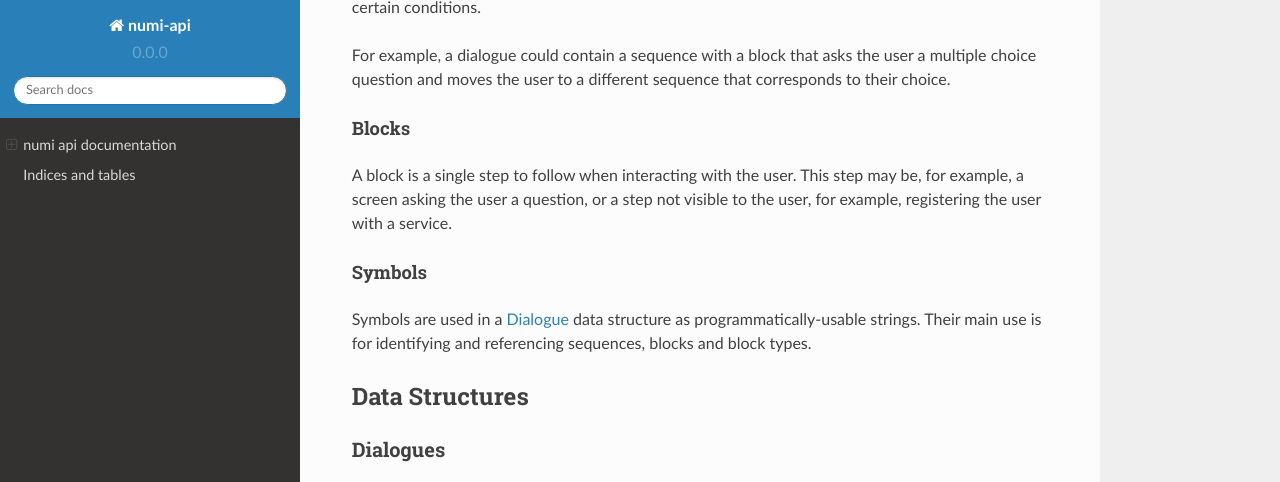
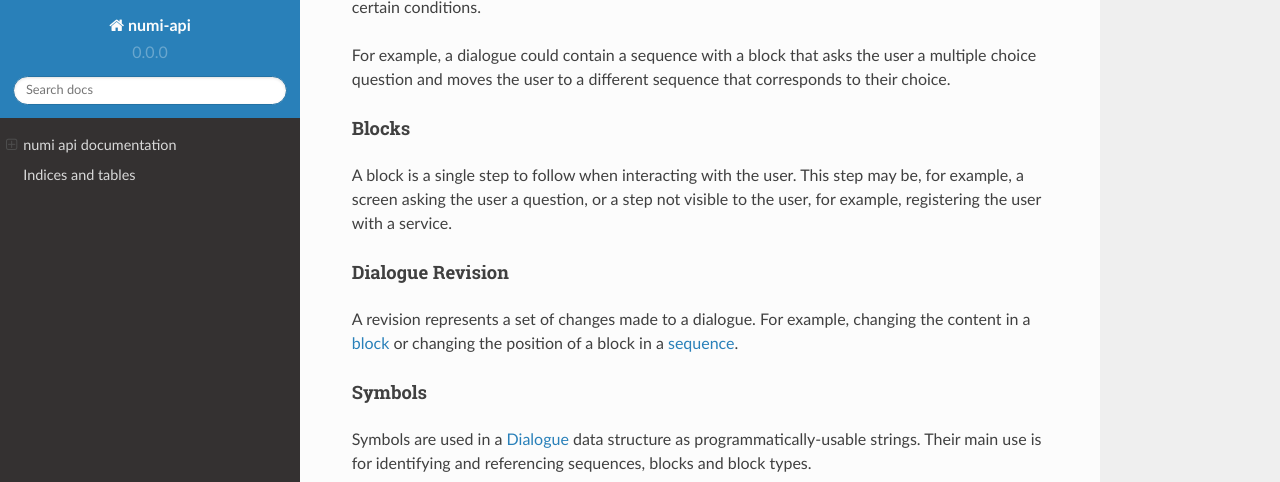
Before and after one commit to praekelt/numi-api, a Sphinx documentation site: the page built from docs/index.rst, in a window 1280 px wide and 900 px high, scrolled down 2997 px, cut to the strip 0-482 px from the top of the window. Built offline with Sphinx 7.4.7 and the Read the Docs theme 2.0.0, drawn with Linux system fonts in a browser that asks for light colours.

Commit message:
Document dialogue revision concept

```diff
--- a/docs/index.rst
+++ b/docs/index.rst
@@ -184,6 +184,12 @@ For example, a dialogue could contain a sequence with a block that asks the user
 Blocks
 ******
 A block is a single step to follow when interacting with the user. This step may be, for example, a screen asking the user a question, or a step not visible to the user, for example, registering the user with a service.
+
+.. _concepts-dialogue-revision:
+
+Dialogue Revision
+*****************
+A revision represents a set of changes made to a dialogue. For example, changing the content in a :ref:`block <concepts-blocks>` or changing the position of a block in a :ref:`sequence <concepts-sequences>`.
 
 .. _concepts-symbols:
 
```
